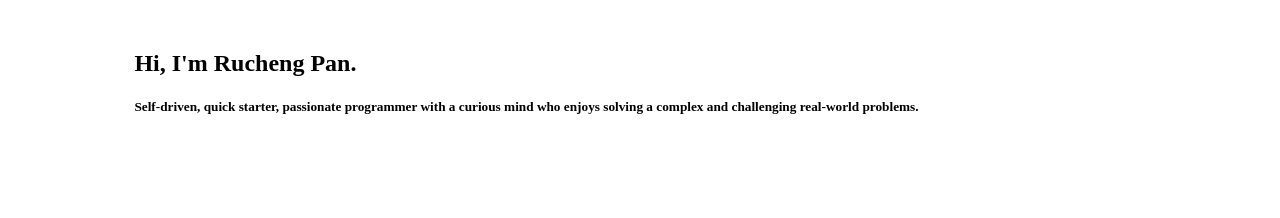
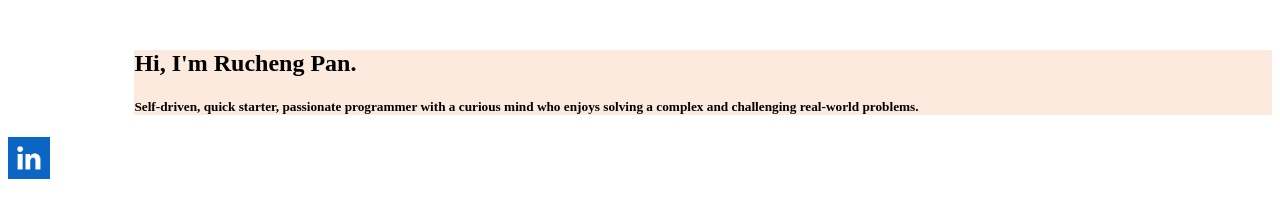
Before and after one commit to ruchengpan/ruchengpan.github.io, a plain HTML site: page index.html in a window 1280 px wide. Drawn offline with Linux system fonts and the light colour scheme.

Commit message:
linkedin

```diff
--- a/index.html
+++ b/index.html
@@ -1,7 +1,12 @@
 <main>
     <section id="intro">
-            <div style="margin-left: 10%; margin-top: 50px;">
+            <div style="background-color:rgb(252, 234, 222);margin-left: 10%; margin-top: 50px;">
                 <h2>Hi, I'm Rucheng Pan.</h2>
                 <h5>Self-driven, quick starter, passionate programmer with a curious mind who enjoys solving a complex and challenging real-world problems.</h5>
-      </section>
+    </section>
+    <section id="socials">
+        <a href="www.linkedin.com/in/ruchengpan">
+            <img src="linkedin.png" alt="Connect on LinkedIn" style="width:42px;height:42px;">
+        </a>
+    </section>
 </main>
```
Also changed, not shown: linkedin.png (added), 1 other file.
